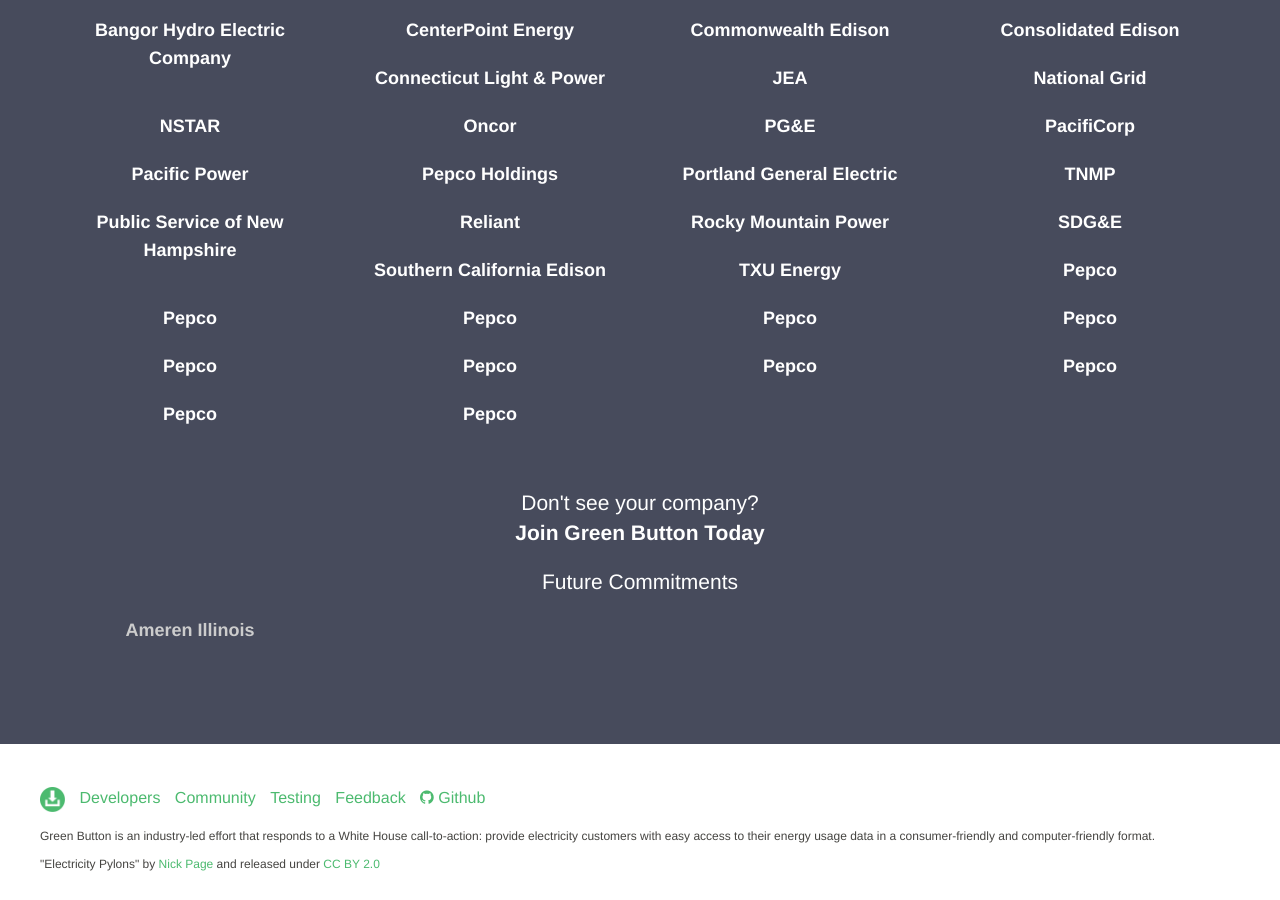
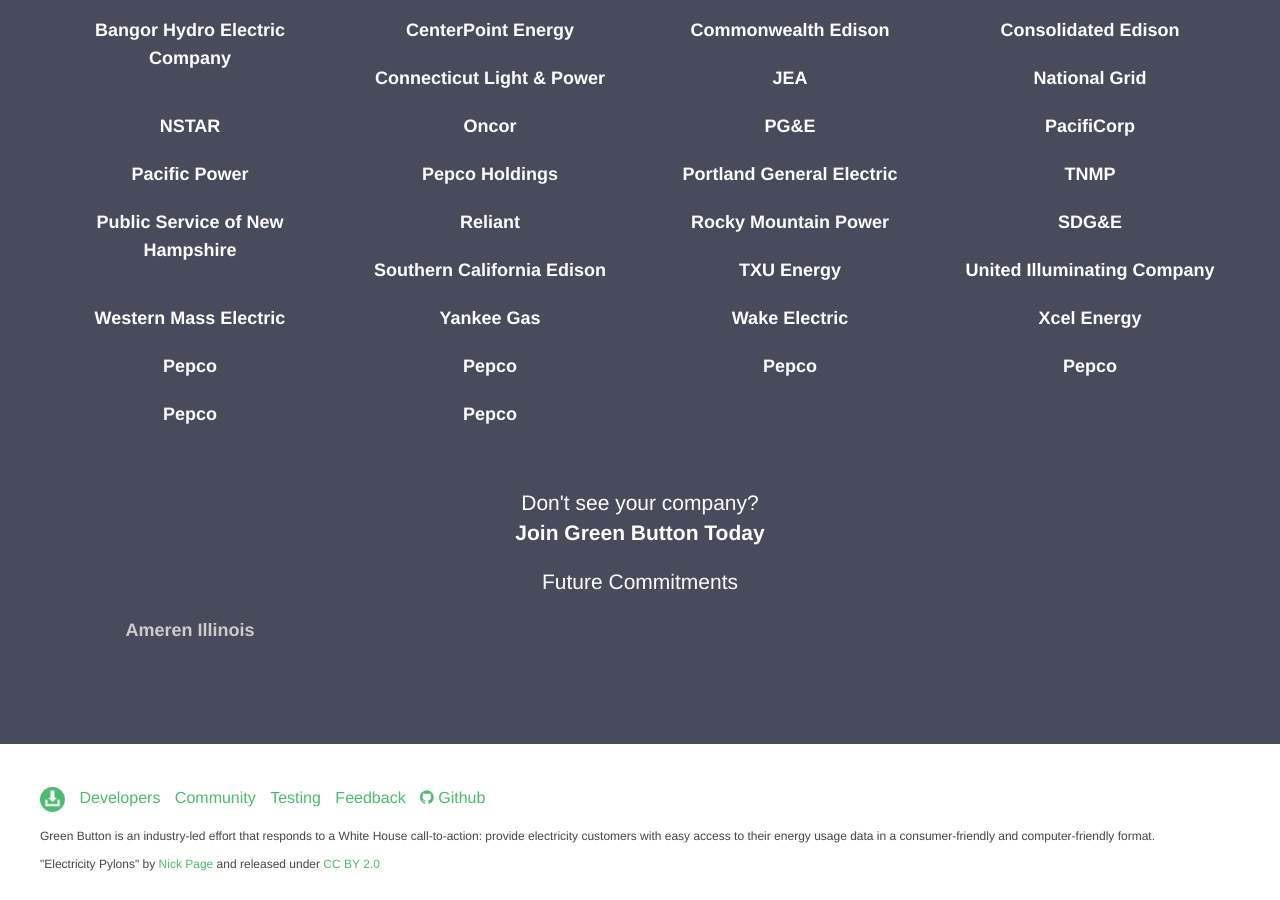
Before and after one commit to green-button/green-button.github.io, a Jekyll site: the page built from index.html, in a window 1280 px wide and 900 px high, scrolled down 1579 px. Built offline with Jekyll 4.4.1, drawn with Linux system fonts in a browser that asks for light colours.

Commit message:
Update partners.yml

```diff
--- a/_data/partners.yml
+++ b/_data/partners.yml
@@ -51,6 +51,16 @@
   url: "https://www.sce.com"
 - name: "TXU Energy"
   url: "http://www.txu.com/"
+- name: "United Illuminating Company"
+  url: "https://www.uinet.com"
+- name: "Western Mass Electric"
+  url: "https://www.wmeco.com/"
+- name: "Yankee Gas"
+  url: "https://www.yankeegas.com/For_your_Home/SaveEnergyAndMoney/Green_Button/"
+- name: "Wake Electric"
+  url: "http://www.wemc.com/"
+- name: "Xcel Energy"
+  url: "http://www.xcelenergy.com"
 - name: "Pepco"
   url: "http://pepco.com"
 - name: "Pepco"
@@ -63,13 +73,3 @@
   url: "http://pepco.com"
 - name: "Pepco"
   url: "http://pepco.com"
-- name: "Pepco"
-  url: "http://pepco.com"
-- name: "Pepco"
-  url: "http://pepco.com"
-- name: "Pepco"
-  url: "http://pepco.com"
-- name: "Pepco"
-  url: "http://pepco.com"
-- name: "Pepco"
-  url: "http://pepco.com"
```
